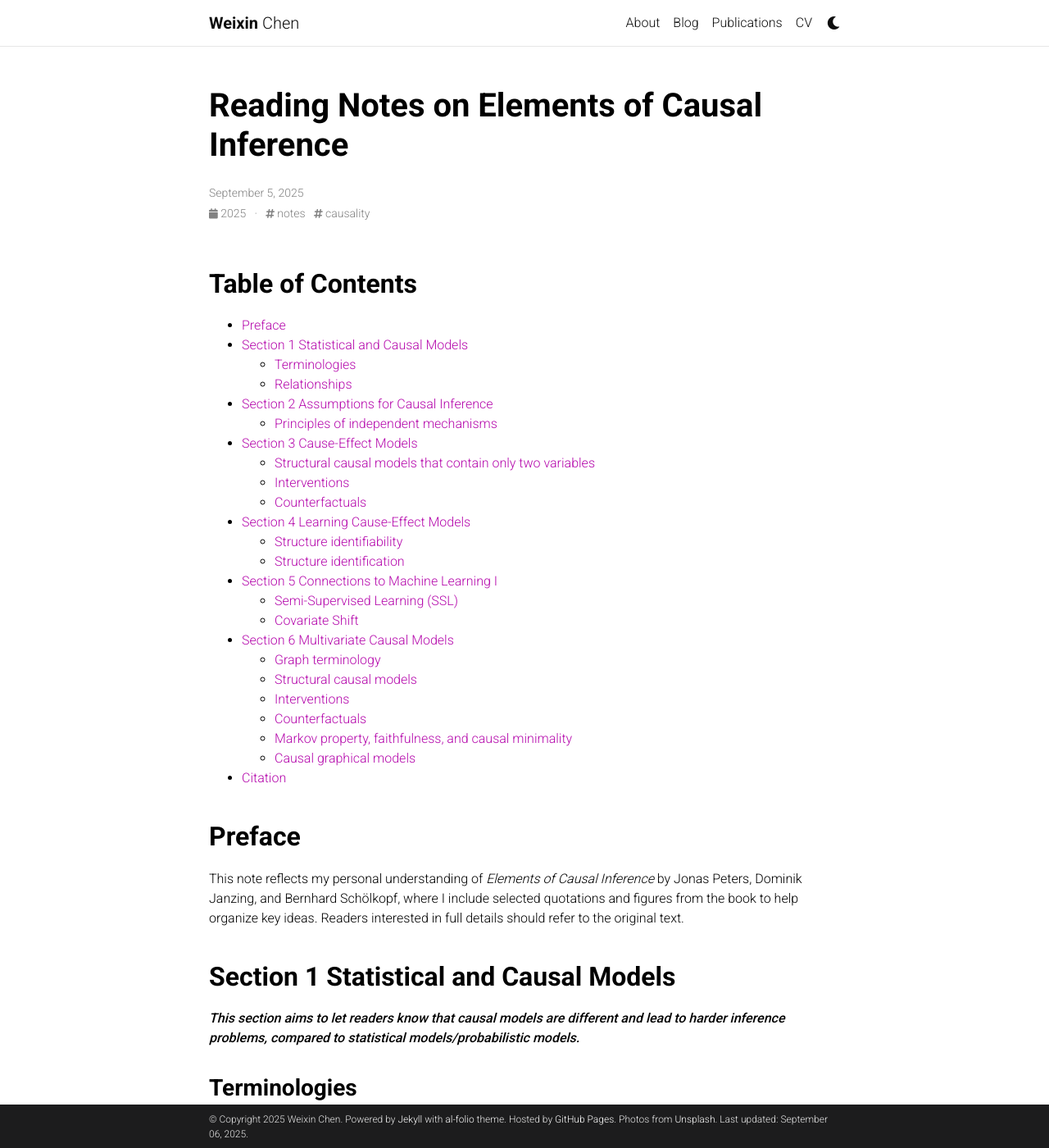
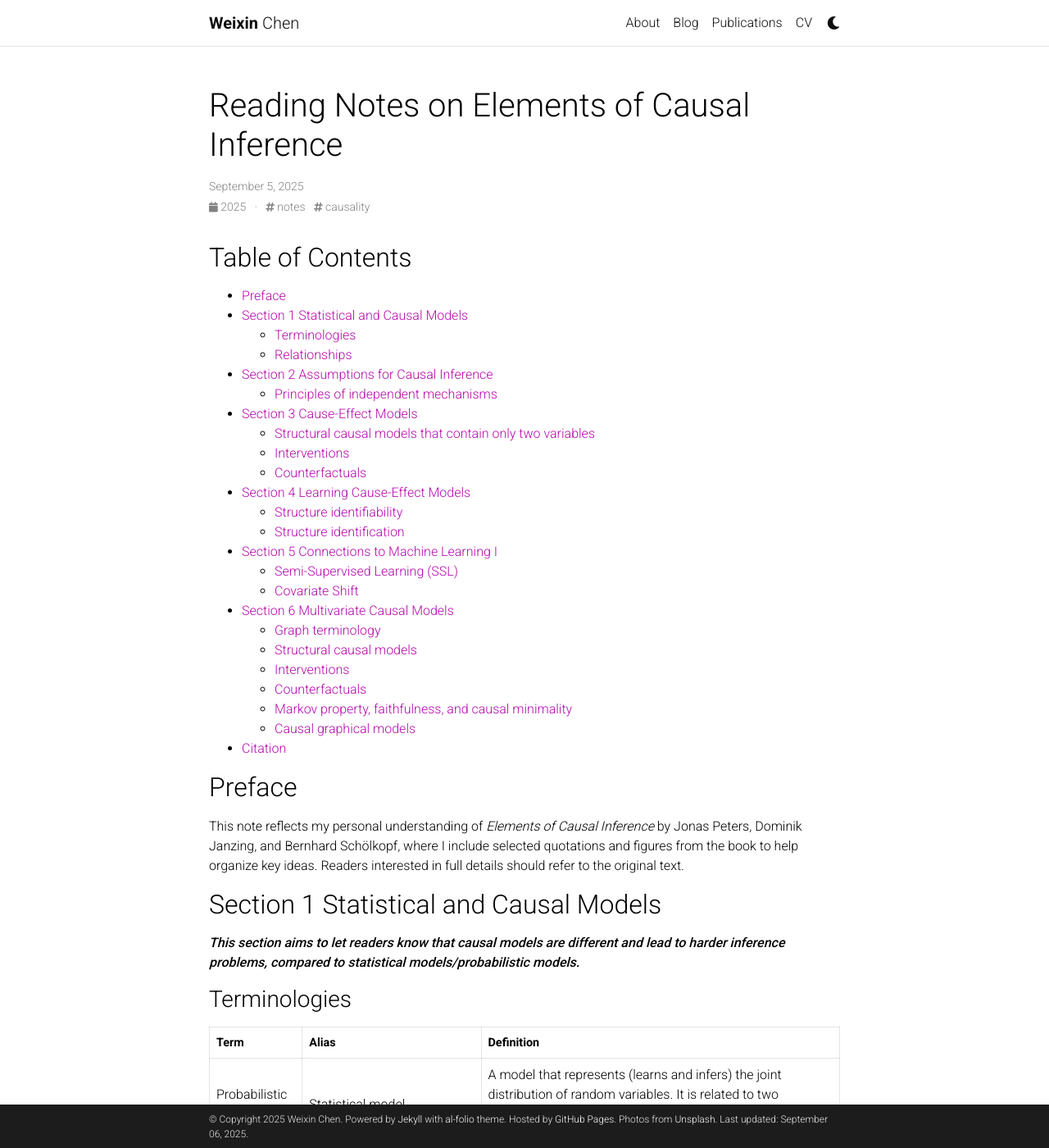
Before and after one commit to chenweixin107/chenweixin107.github.io, a Jekyll site: the page built from _posts/2025-09-05-causal-inference-notes.md, in a window 1280 px wide and 1400 px high. Shown: the whole window at 82% size. Built offline with Jekyll 4.4.1, drawn with Linux system fonts in a browser that asks for light colours; full-size pictures stand in for the smaller copies a plugin makes; comment, search, counter and statistics services are not loaded; a style sheet for code colours, icons or effects is not loaded.

Commit message:
Update _base.scss

```diff
--- a/_sass/_base.scss
+++ b/_sass/_base.scss
@@ -10,30 +10,8 @@ p, h1, h2, h3, h4, h5, h6, em, div, li, span, strong {
 
 // Make all headings bold with proper spacing
 h1, h2, h3, h4, h5, h6 {
-  font-weight: bold;
-  margin-top: 2rem;
+  margin-top: 1rem;
   margin-bottom: 1rem;
-}
-
-// Adjust spacing for different heading levels
-h1 {
-  margin-top: 3rem;
-  margin-bottom: 1.5rem;
-}
-
-h2 {
-  margin-top: 2.5rem;
-  margin-bottom: 1.25rem;
-}
-
-h3 {
-  margin-top: 2rem;
-  margin-bottom: 1rem;
-}
-
-h4, h5, h6 {
-  margin-top: 1.5rem;
-  margin-bottom: 0.75rem;
 }
 
 hr {
```
